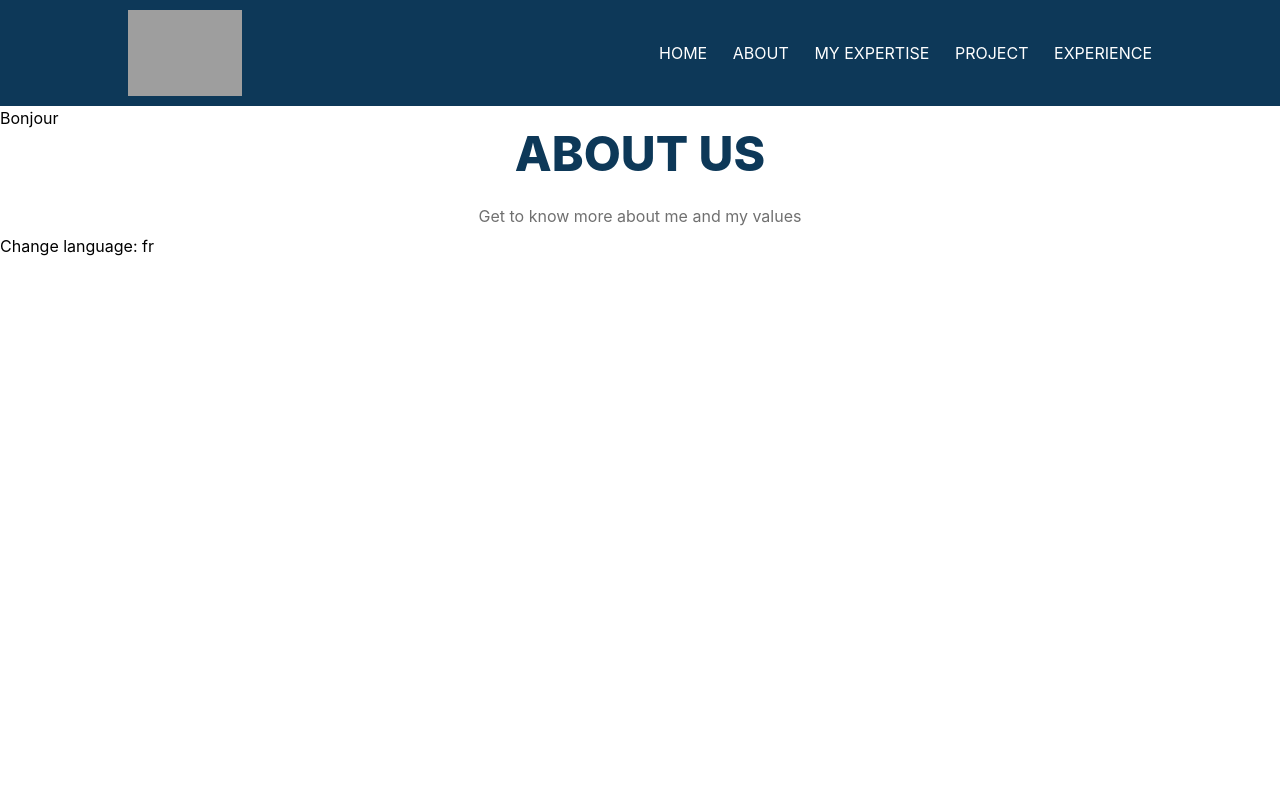
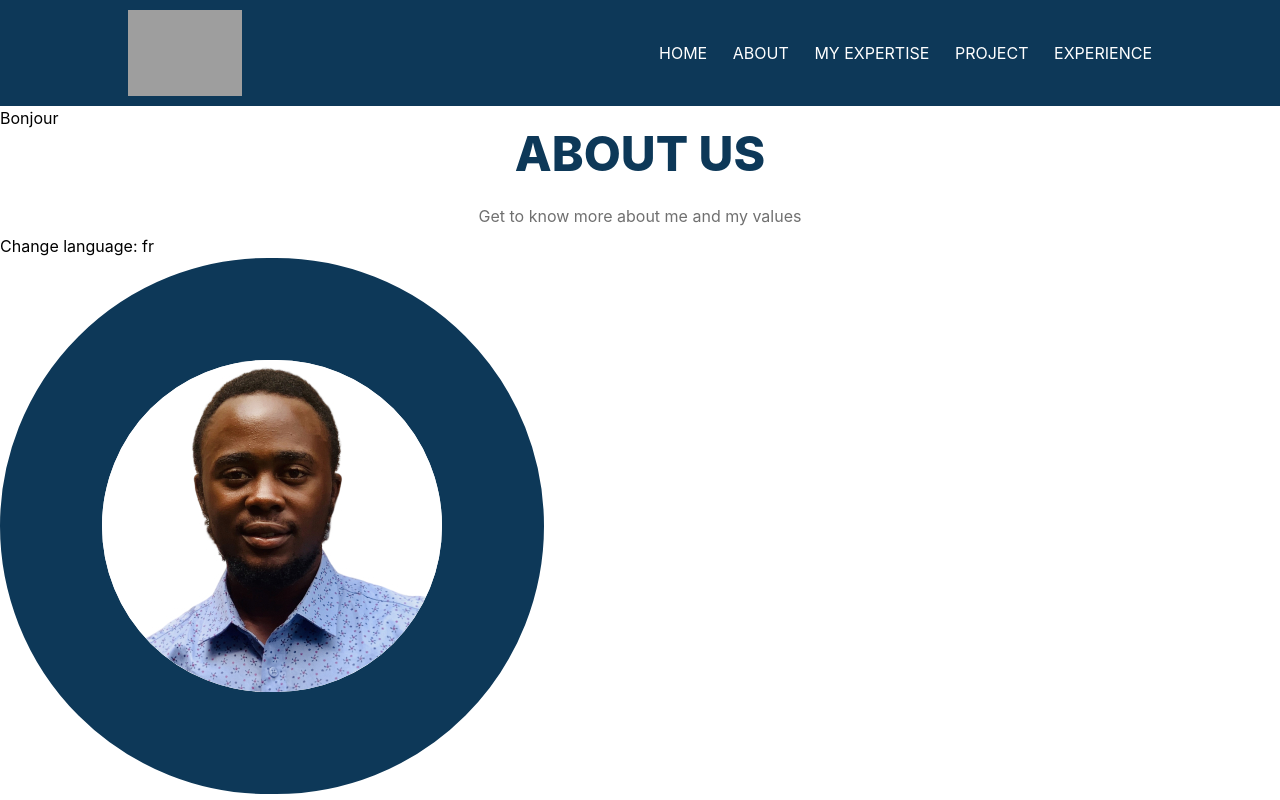
Before and after one commit to konnofuente/konnofuente, a React (Create React App) app: page / in a window 1280 px wide. Built offline with nearby package versions, Linux system fonts and the light colour scheme; grey boxes are pictures that could not be loaded; the HTML template or start-up script is replaced by a standard one.

Commit message:
feat(app): #9 setup circular image box

```diff
--- /dev/null
+++ b/src/components/base/imgBox/CircularImgBox.tsx
@@ -0,0 +1,15 @@
+import React, { ReactNode } from "react";
+
+interface CircularImgBoxProps {
+  children: ReactNode;
+}
+
+const CircularImgBox: React.FC<CircularImgBoxProps> = ({ children }) => {
+  return (
+    <div>
+        {children}
+    </div>
+  );
+};
+
+export default CircularImgBox;
--- a/src/pages/Landing.tsx
+++ b/src/pages/Landing.tsx
@@ -1,17 +1,16 @@
-import React, { useState } from "react";
+import { useState } from "react";
+import TitleAndSubtitle from "../components/base/TitleAndSubtitle/TitleAndSubtitle";
 import enMessages from "../lang/enMessages";
 import frMessages from "../lang/frMessages";
-import Header from "../components/layout/Header/Header";
-import TitleAndSubtitle from "../components/base/TitleAndSubtitle/TitleAndSubtitle";
+import CircularImgBox from "../components/base/imgBox/CircularImgBox";
+import konnoImg from "../assets/images/konnoImg.jpg";
 
 function LandingPage() {
   const [activeLanguage, setActiveLanguage] = useState("fr");
   const messages = activeLanguage === "en" ? enMessages : frMessages;
 
   return (
-
     <div>
-
       <TitleAndSubtitle
         title={"ABOUT US"}
         subtitle={"Get to know more about me and my values"}
@@ -23,8 +22,14 @@ function LandingPage() {
       >
         {`Change language: ${activeLanguage}`}
       </button>
+      <CircularImgBox>
+        <img
+          src={konnoImg}
+          alt="Hero image"
+          className="w-340 h-340 rounded-full border-solid border-[102px] border-primaryNormal"
+        />
+      </CircularImgBox>
     </div>
-
   );
 }
 
```
Also changed, not shown: src/assets/images/konnoImg.jpg (added). Lines whose indentation alone changed are shown as unchanged.
